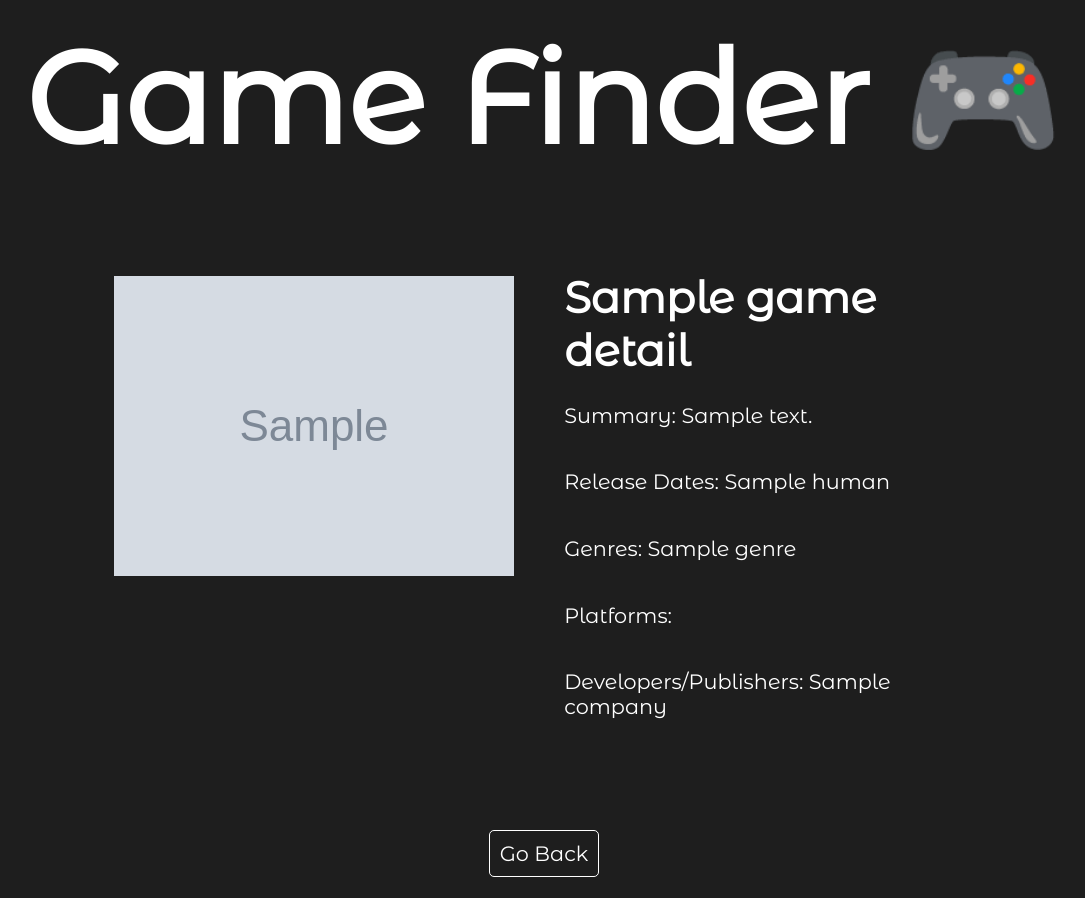
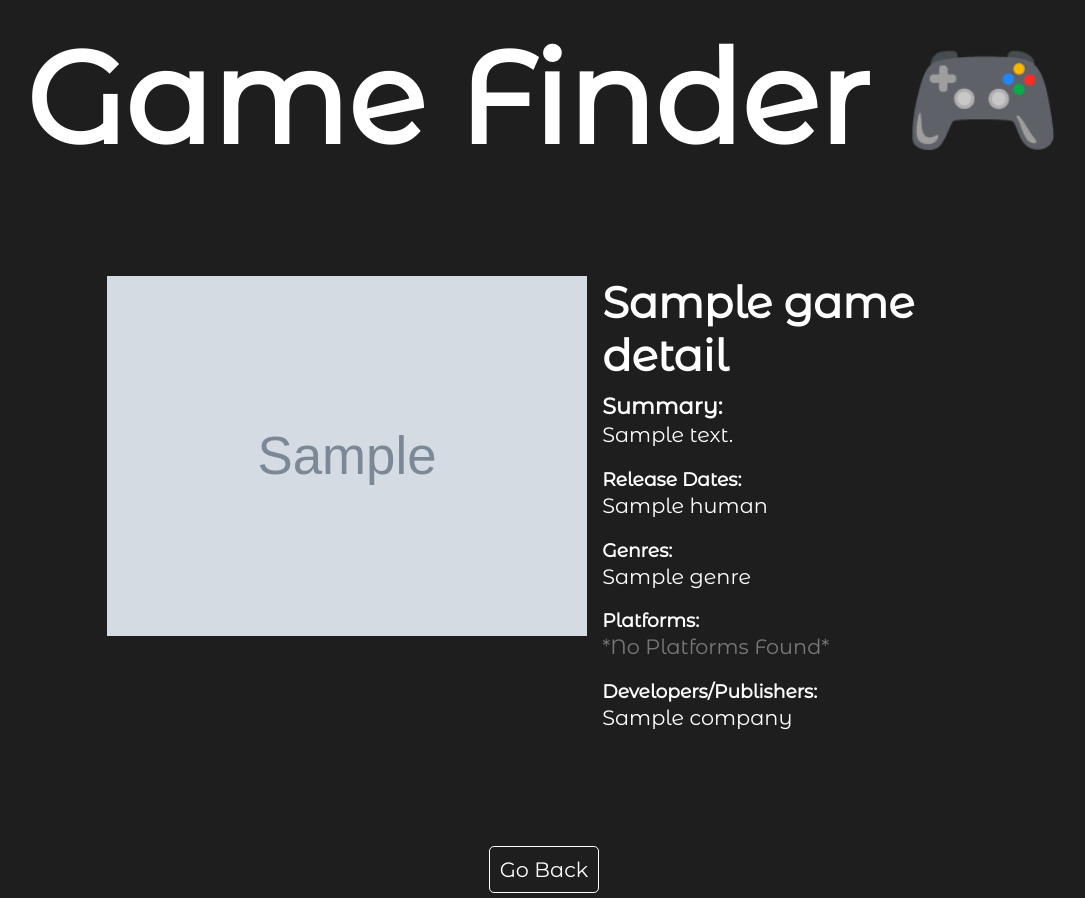
Before and after one commit to tj-browne/game-finder, a Django app: template main/templates/main/details.html in a window 1280 px wide. Shown: the whole page, without its empty margins (96-1181 px from the left). Before the commit the page ends 877 px from the top, so only its background shows below. Run offline with Django 5.2, Linux system fonts and the light colour scheme; the template is opened without the code that fills it: most values are stand-ins (such as "Sample title", 1, 10 or a date in 2020); grey boxes marked "Sample" are stand-in pictures; parts of the project's set-up code (start-up, migrations or seed data) failed here and were passed over.

Commit message:
Handle details not found errors
Change style of game details

```diff
--- a/main/static/main/css/styles.css
+++ b/main/static/main/css/styles.css
@@ -104,6 +104,7 @@ main {
 .img-card img {
     width: 100%;
     max-width: 600px;
+    margin: 0 40px;
 }
 
 .page-container {
@@ -117,13 +118,25 @@ main {
     display: flex;
     flex-direction: column;
     width: 40%;
-    margin: 0 40px;
+    padding: 5px;
+}
+
+.details-container h3{
+    margin: 0;
+}
+
+.details-container p{
+    margin-top: 2px;
+}
+
+.details-container span{
+    opacity: 0.4;
 }
 
 .details-title {
     font-size: 2.7em;
     margin-top: 5px;
-    margin-bottom: 5px;
+    margin-bottom: 10px;
 }
 
 .details-summary {
--- a/main/templates/main/details.html
+++ b/main/templates/main/details.html
@@ -14,9 +14,8 @@
 <body>
 <main>
     <h1 class="homepage-title"><a href="{% url 'search' %}">Game Finder 🎮</a></h1>
-    {#TODO: Scroll down to page-container on search (Javascript probabaly)#}
+    {#TODO: Scroll down to page-container on search (Javascript probably)#}
     <div class="page-container">
-        {#TODO: Image not found error handling#}
         <div class="img-card">
             {% if game_details.cover and game_details.cover.url %}
                 <img alt="{{ game_details.name }} cover" src="{{ game_details.cover.url }}">
@@ -26,26 +25,51 @@
         </div>
         <div class="details-container">
             <h1 class="details-title">{{ game_details.name }}</h1>
-            <p class="details-summary">Summary: {{ game_details.summary }}</p>
-            <p>Release Dates:
+            <h3 class="details-summary">Summary:</h3>
+            {% if not game_details.summary %}
+                <span>*No Summary Found*</span>
+            {% else %}
+                <p>{{ game_details.summary }}</p>
+            {% endif %}
+            <h3>Release Dates:</h3>
+            <p>
+                {% if not game_details.release_dates %}
+                    <span>*No Release Dates Found*</span>
+                {% else %}
                     {% for date in game_details.release_dates %}
                         {{ date.human }}{% if not forloop.last %}, {% endif %}
                     {% endfor %}
+                {% endif %}
             </p>
-            <p>Genres:
+            <h3>Genres:</h3>
+            <p>
+                {% if not game_details.genres %}
+                    <span>*No Genres Found*</span>
+                {% else %}
                     {% for genre in game_details.genres %}
                         {{ genre.name }}{% if not forloop.last %}, {% endif %}
                     {% endfor %}
+                {% endif %}
             </p>
-            <p>Platforms:
+            <h3>Platforms:</h3>
+            <p>
+                {% if not game_details.platforms %}
+                    <span>*No Platforms Found*</span>
+                {% else %}
                     {% for platform in game_details.platforms %}
                         {{ platform.name }}{% if not forloop.last %}, {% endif %}
                     {% endfor %}
+                {% endif %}
             </p>
-            <p>Developers/Publishers:
+            <h3>Developers/Publishers:</h3>
+            <p>
+                {% if not game_details.involved_companies %}
+                    <span>*No Developers/Publishers Found*</span>
+                {% else %}
                     {% for company in game_details.involved_companies %}
                         {{ company.company.name }}{% if not forloop.last %}, {% endif %}
                     {% endfor %}
+                {% endif %}
             </p>
         </div>
     </div>
--- a/main/views.py
+++ b/main/views.py
@@ -5,7 +5,7 @@ from django.shortcuts import render
 from .api_service import apiService
 
 
-# TODO: Make home search games (placeholder) on start
+# TODO: (Optional) Make home search games (placeholder) on start
 def home(request):
     return render(request, 'main/search.html')
 
```
Also changed, not shown: main/api_service.py (+7 -17 lines). Lines whose indentation alone changed are shown as unchanged.
